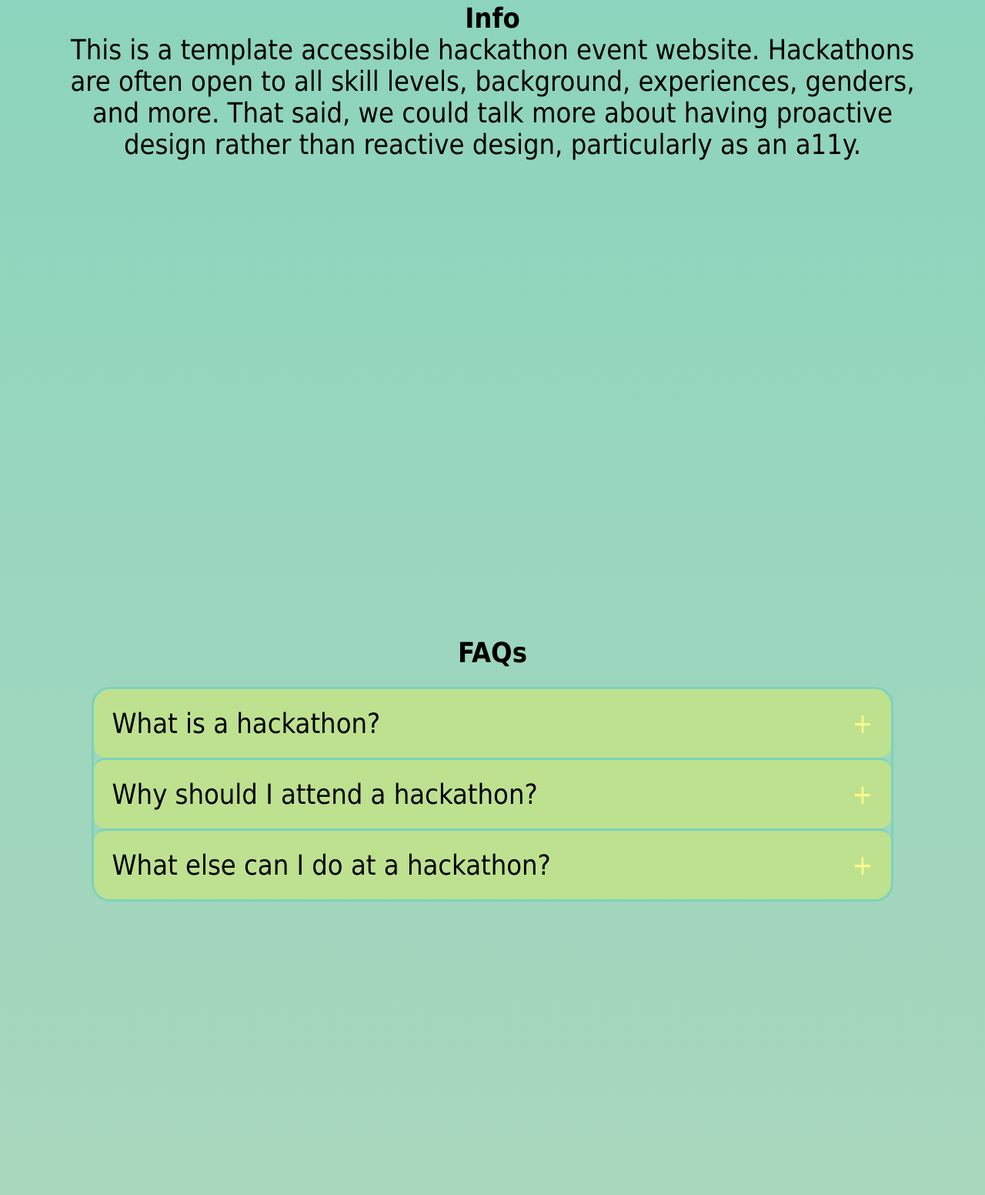
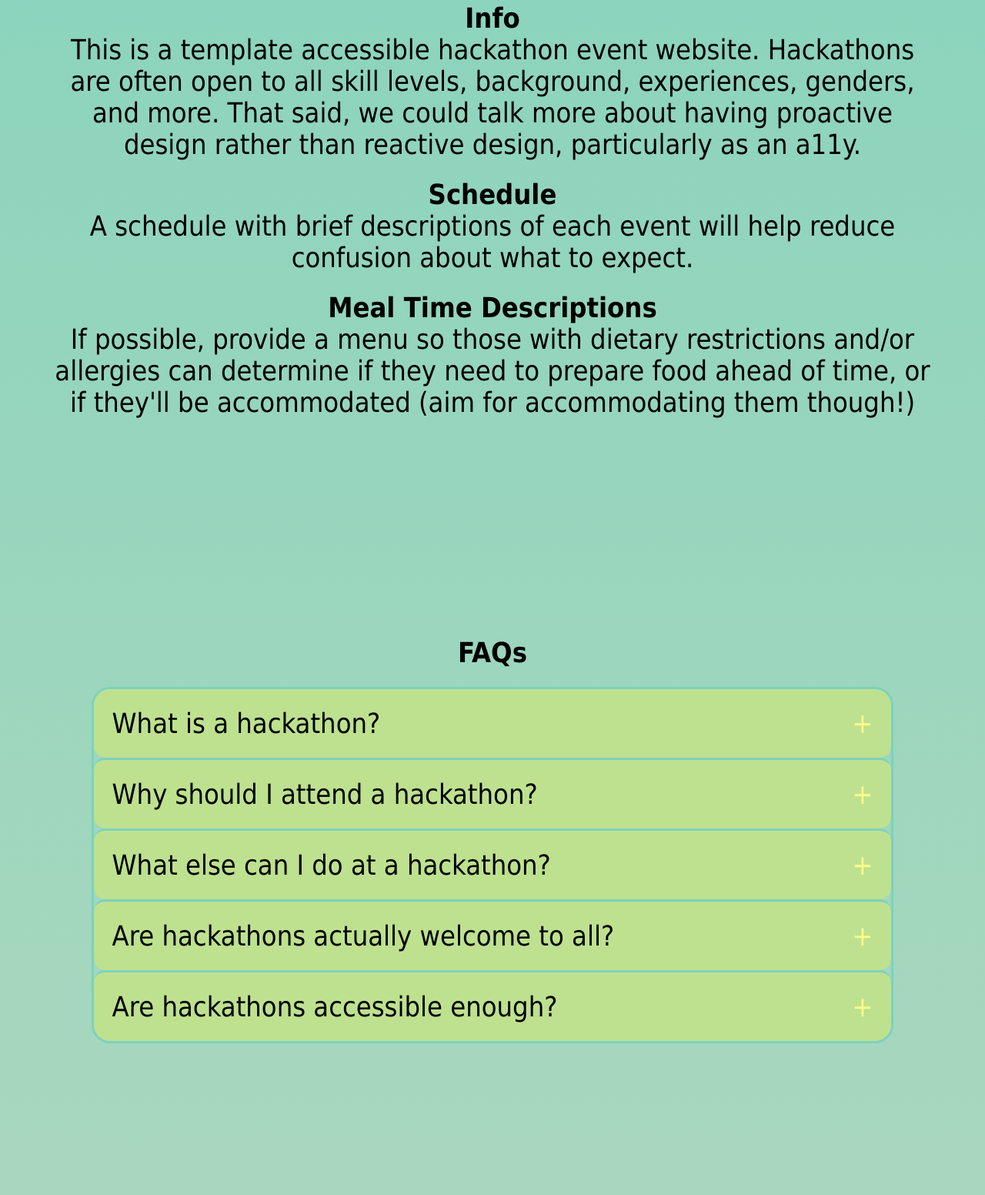
Before and after one commit to HalcyonAura/Haccessible, a plain HTML site: page index.html in a window 1280 px wide. Shown: the part 953-2505 px from the top of the page at 77% size. Drawn offline with Linux system fonts and the light colour scheme.

Commit message:
Updated accessibility content across site

```diff
--- a/index.html
+++ b/index.html
@@ -36,7 +36,11 @@
         <span class="anchor" id="info"></span>
         <h2>Info</h2>
         <p>This is a template accessible hackathon event website. Hackathons are often open to all skill levels, background, experiences, genders, and more. That said, we could talk more about having proactive design rather than reactive design, particularly as an a11y.</p>
-      </section>
+        <h3>Schedule</h3>
+        <p>A schedule with brief descriptions of each event will help reduce confusion about what to expect.</p>
+        <h3>Meal Time Descriptions</h3>
+        <p>If possible, provide a menu so those with dietary restrictions and/or allergies can determine if they need to prepare food ahead of time, or if they'll be accommodated (aim for accommodating them though!)</p>
+       </section>
 
         <section class="accordion">
           <span class="anchor" id="faq"></span>
@@ -56,7 +60,6 @@
                 <p>A time-constrained project-development event. Have an idea? Bring it to fruition. Want to learn something new? Attend a workshop, join a team, or hack solo! Want free stuff? Just show up!</p>
               </div>
             </div>
-
             <div class="accordion-item">
               <button class="accordion-trigger" id="accordion-trigger-2" aria-expanded="false" aria-controls="accordion-content-2">
                 <span class="accordion-title">
@@ -81,6 +84,32 @@
               </button>
               <div class="accordion-content" id="accordion-content-3" role="region" aria-labelledby="accordion-trigger-3">
                 <p>You can volunteer, mentor, speak, sponsor, and/or judge.</p>
+              </div>
+            </div>
+            <div class="accordion-item">
+              <button class="accordion-trigger" id="accordion-trigger-4" aria-expanded="false" aria-controls="accordion-content-4">
+                <span class="accordion-title">
+                  Are hackathons actually welcome to all?
+                </span>
+                <span class="accordion-icon">
+                  &plus;
+                </span>
+              </button>
+              <div class="accordion-content" id="accordion-content-4" role="region" aria-labelledby="accordion-trigger-4">
+                <p>We always say we're open to everyone, but to actually be a welcoming space requires purposeful (and well executed) intention. To best tackle this, consider designing <em>with</em> folks instead of <em>for</em> them.</p>
+              </div>
+            </div>
+            <div class="accordion-item">
+              <button class="accordion-trigger" id="accordion-trigger-4" aria-expanded="false" aria-controls="accordion-content-4">
+                <span class="accordion-title">
+                  Are hackathons accessible enough?
+                </span>
+                <span class="accordion-icon">
+                  &plus;
+                </span>
+              </button>
+              <div class="accordion-content" id="accordion-content-4" role="region" aria-labelledby="accordion-trigger-4">
+                <p>Not quite. This is still a new topic for many organizers (why this website exists). Accessibility can be worked on (not solved) in a variety of ways from having a well designed website with good contrast and readable fonts, to closed captioning at ceremonies and workshops (or shareable transcripts), to ensuring there's ways for people to enter and navigate the building and makeshift walkways (such as the expo hall/judging which is among the most crowded, or getting over power and network cables).</p>
               </div>
             </div>
           </div>
--- a/style.css
+++ b/style.css
@@ -177,6 +177,9 @@ section {
     margin: 1rem auto 1rem auto;
 }
 
+h3 {
+  padding-top: 1rem;
+}
 .organizerGroups {
   margin-left: auto;
   margin-right: auto;
```
Also changed, not shown: 1 other file.
